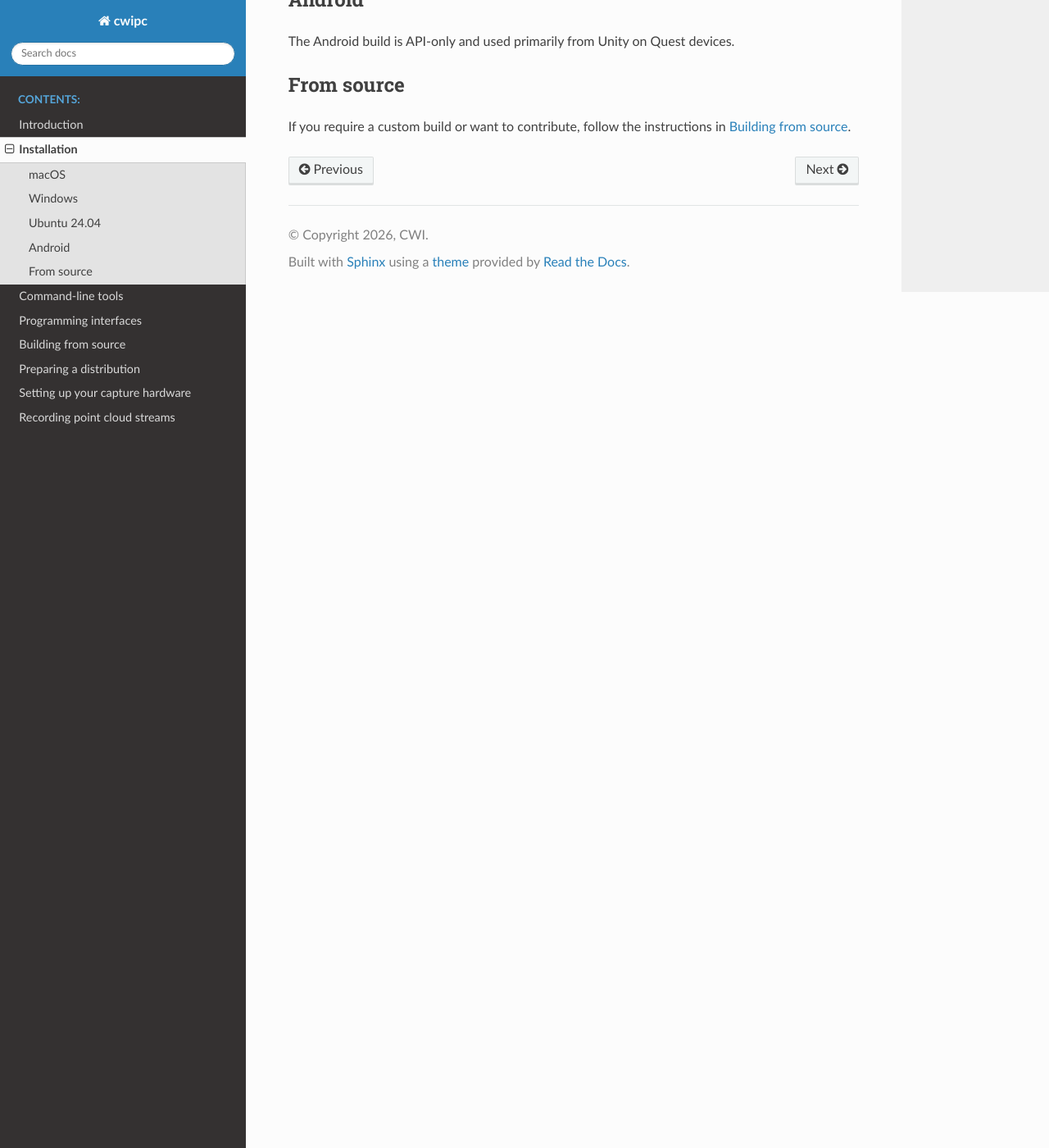
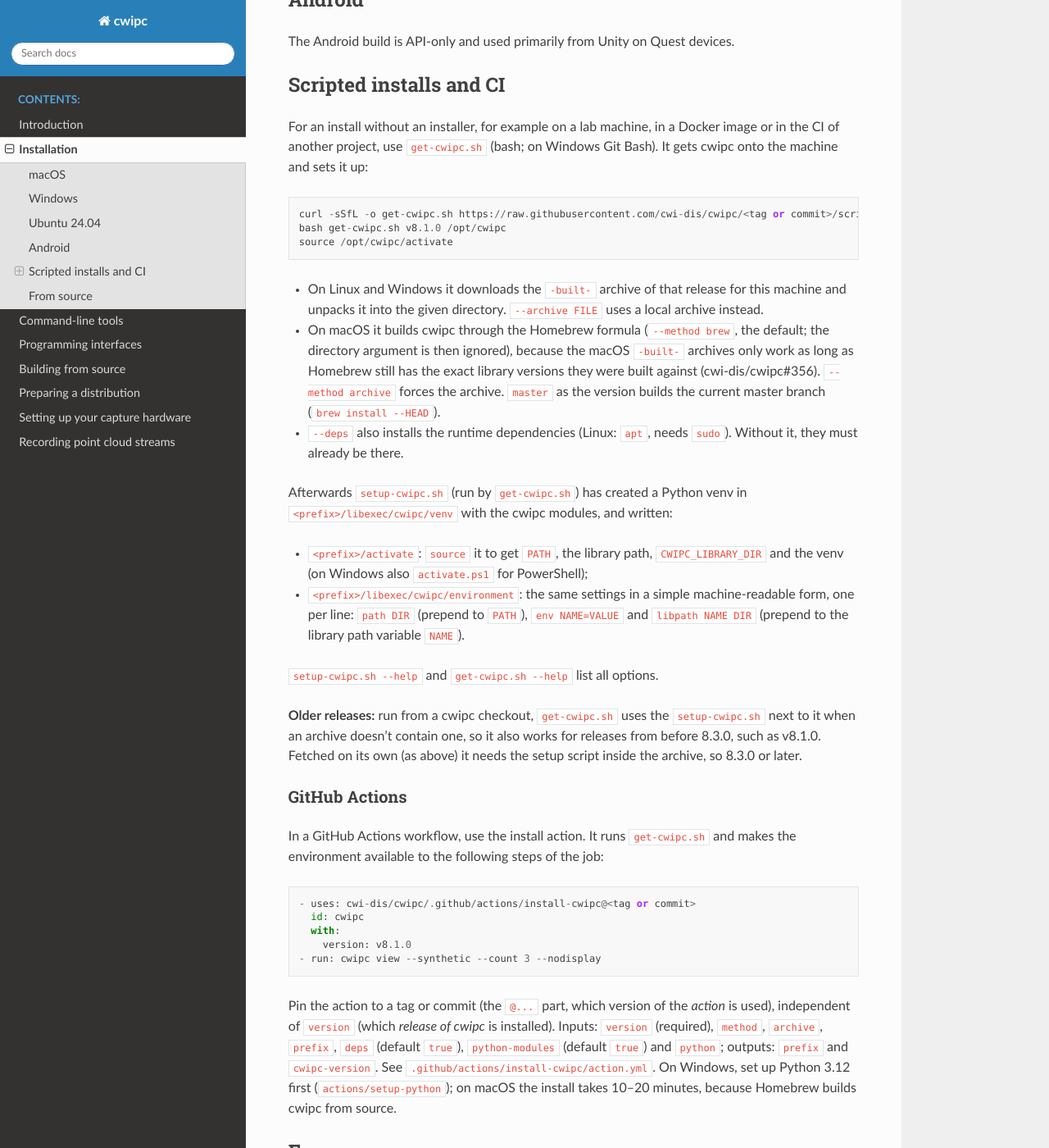
Before and after one commit to cwi-dis/cwipc, a Sphinx documentation site: the page built from docs/installation.rst, in a window 1280 px wide and 1400 px high, scrolled down 1105 px. Shown: the whole window at 82% size. Built offline with Sphinx 7.4.7 and the Read the Docs theme 3.1.0, drawn with Linux system fonts in a browser that asks for light colours; pages that are not in the unit, such as notebooks, are missing from menus.

Commit message:
Install action, bootstrap and setup scripts for installed cwipc trees (#353)
Phase 0 of the scripts rationalisation (#354):

- scripts/setup-cwipc.sh: sets up an installed tree: optional runtime
  dependencies, a venv in <prefix>/libexec/cwipc/venv with the cwipc
  wheels (or an existing one, for brew), an activate file (activate.ps1
  on Windows too) and a machine-readable environment file.
- scripts/get-cwipc.sh: gets cwipc onto the machine: the -built- archive
  on Linux and Windows, the brew formula on macOS (the macOS archives
  break when Homebrew moves on, #356). Uses the tree's own setup script
  if it has one, else its own, so it works for v8.1.0.
- .github/actions/install-cwipc: GitHub Action around get-cwipc.sh that
  passes the environment on to later steps.
- .github/workflows/test-install-action.yml: the action plus a synthetic
  smoke test on Ubuntu 24.04, Windows, macOS arm64 and Intel, against
  v8.1.0. All four green.
- docs/installation.rst: scripted installs and CI.

Needed the formula fixes in cwi-dis/homebrew-cwipc#3.

Co-Authored-By: Claude Opus 5.5 <noreply@anthropic.com>

```diff
--- a/docs/installation.rst
+++ b/docs/installation.rst
@@ -48,6 +48,68 @@ Android
 
 The Android build is API‑only and used primarily from Unity on Quest devices.
 
+Scripted installs and CI
+------------------------
+
+For an install without an installer, for example on a lab machine, in a Docker
+image or in the CI of another project, use ``get-cwipc.sh`` (bash; on Windows
+Git Bash). It gets cwipc onto the machine and sets it up::
+
+    curl -sSfL -o get-cwipc.sh https://raw.githubusercontent.com/cwi-dis/cwipc/<tag or commit>/scripts/get-cwipc.sh
+    bash get-cwipc.sh v8.1.0 /opt/cwipc
+    source /opt/cwipc/activate
+
+- On Linux and Windows it downloads the ``-built-`` archive of that release for
+  this machine and unpacks it into the given directory. ``--archive FILE`` uses a
+  local archive instead.
+- On macOS it builds cwipc through the Homebrew formula (``--method brew``, the
+  default; the directory argument is then ignored), because the macOS ``-built-``
+  archives only work as long as Homebrew still has the exact library versions
+  they were built against (cwi-dis/cwipc#356). ``--method archive`` forces the
+  archive. ``master`` as the version builds the current master branch
+  (``brew install --HEAD``).
+- ``--deps`` also installs the runtime dependencies (Linux: ``apt``, needs
+  ``sudo``). Without it, they must already be there.
+
+Afterwards ``setup-cwipc.sh`` (run by ``get-cwipc.sh``) has created a Python venv
+in ``<prefix>/libexec/cwipc/venv`` with the cwipc modules, and written:
+
+- ``<prefix>/activate``: ``source`` it to get ``PATH``, the library path,
+  ``CWIPC_LIBRARY_DIR`` and the venv (on Windows also ``activate.ps1`` for
+  PowerShell);
+- ``<prefix>/libexec/cwipc/environment``: the same settings in a simple
+  machine-readable form, one per line: ``path DIR`` (prepend to ``PATH``),
+  ``env NAME=VALUE`` and ``libpath NAME DIR`` (prepend to the library path
+  variable ``NAME``).
+
+``setup-cwipc.sh --help`` and ``get-cwipc.sh --help`` list all options.
+
+**Older releases:** run from a cwipc checkout, ``get-cwipc.sh`` uses the
+``setup-cwipc.sh`` next to it when an archive doesn't contain one, so it also
+works for releases from before 8.3.0, such as v8.1.0. Fetched on its own (as
+above) it needs the setup script inside the archive, so 8.3.0 or later.
+
+GitHub Actions
+~~~~~~~~~~~~~~
+
+In a GitHub Actions workflow, use the install action. It runs ``get-cwipc.sh``
+and makes the environment available to the following steps of the job::
+
+    - uses: cwi-dis/cwipc/.github/actions/install-cwipc@<tag or commit>
+      id: cwipc
+      with:
+        version: v8.1.0
+    - run: cwipc view --synthetic --count 3 --nodisplay
+
+Pin the action to a tag or commit (the ``@...`` part, which version of the
+*action* is used), independent of ``version`` (which *release of cwipc* is
+installed). Inputs: ``version`` (required), ``method``, ``archive``, ``prefix``,
+``deps`` (default ``true``), ``python-modules`` (default ``true``) and
+``python``; outputs: ``prefix`` and ``cwipc-version``. See
+``.github/actions/install-cwipc/action.yml``. On Windows, set up Python 3.12
+first (``actions/setup-python``); on macOS the install takes 10–20 minutes,
+because Homebrew builds cwipc from source.
+
 From source
 -----------
 
```
Also changed, not shown: readme.md (+1 -0 lines), 5 other files.
